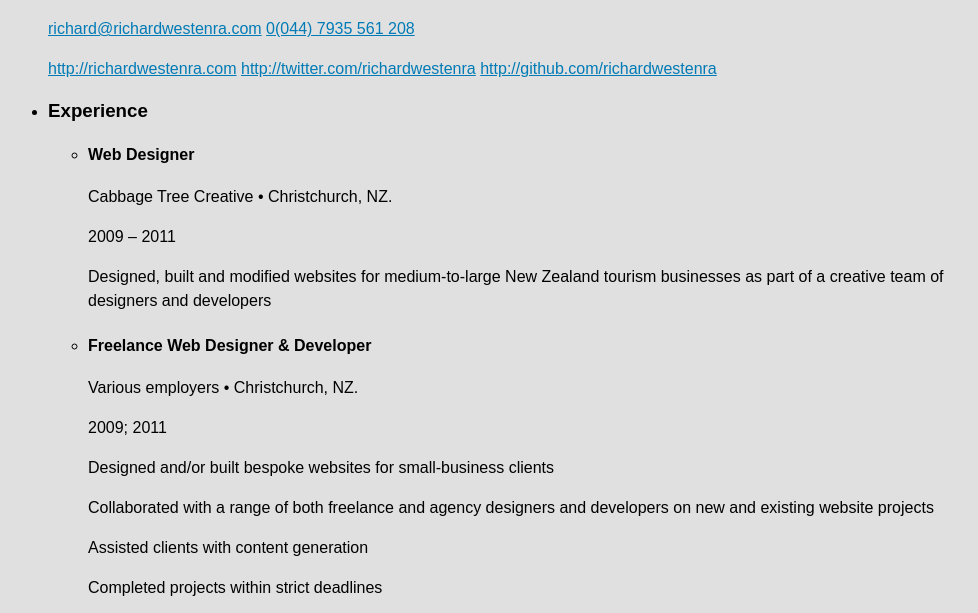
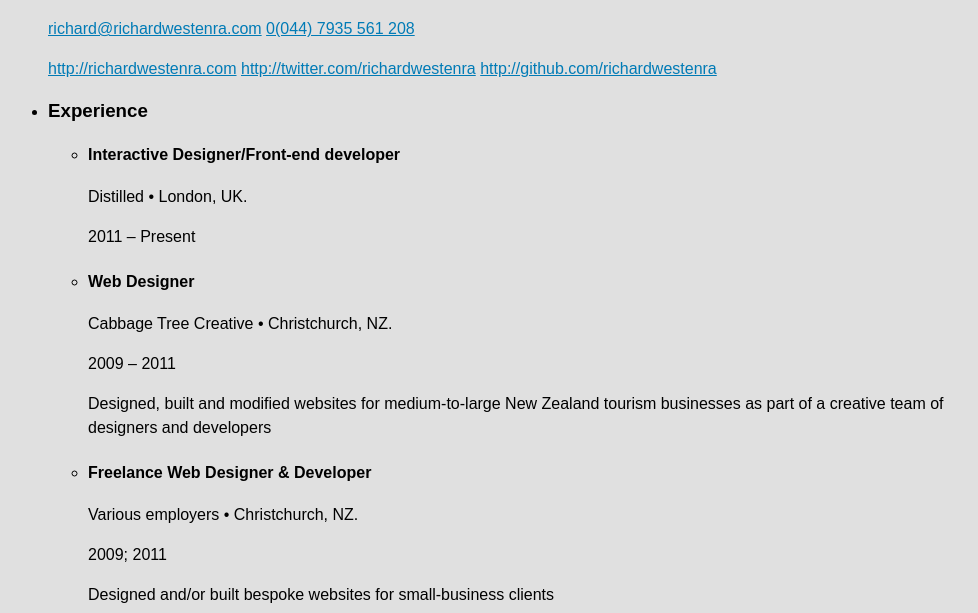
Before and after one commit to richardwestenra/cv, a website: page app/index.html in a window 1280 px wide. Shown: the part 107-720 px from the top of the page, without its empty margins (152-1130 px from the left). Drawn offline with nearby package versions, Linux system fonts and the light colour scheme; files that its build step writes are made by us from their sources.

Commit message:
Add distilled (WIP)

```diff
--- a/app/index.html
+++ b/app/index.html
@@ -36,6 +36,12 @@
           <li class="section">
             <h3>Experience</h3>
               <ul class="exp">
+                <li>
+                  <h4>Interactive Designer/Front-end developer</h4>
+                  <p>Distilled  •  London, UK. </p>
+                  <p>2011 – Present</p>
+                  <p></p>
+                </li>
                 <li>
                   <h4>Web Designer</h4>
                   <p>Cabbage Tree Creative  •  Christchurch, NZ. </p>
```
